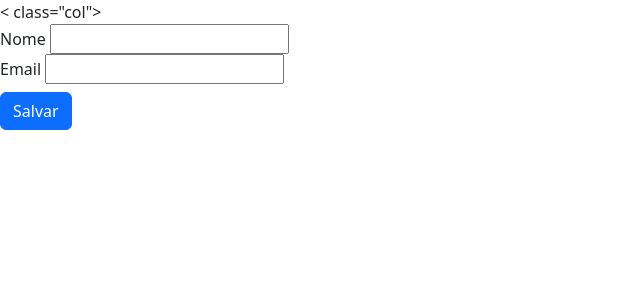
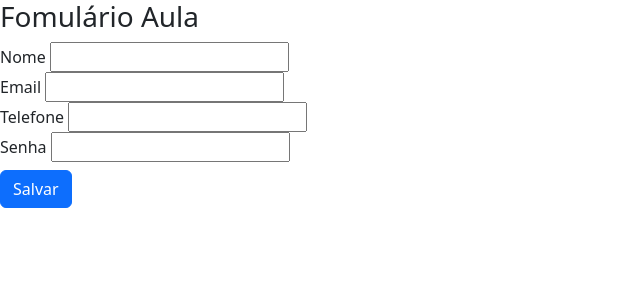
Before and after one commit to ewertonopogramador/pweb1_2026_1, a PHP site: page /aulas/aula03_formulario.php in a window 1280 px wide. Shown: the top 300 px of the page, without its empty margins (0-640 px from the left). Run offline with PHP 8.4, Linux system fonts and the light colour scheme; some libraries are stand-ins or nearby versions.

Commit message:
commit formulario
mais atualizações do formulario e ajuste

```diff
--- a/php/aulas/aula03_formulario.php
+++ b/php/aulas/aula03_formulario.php
@@ -1,9 +1,9 @@
 <?php
-    include '../header.php'
+    include '../header.php';
 ?>
 
-< class="col">
 <form action="resultadoFormAluno.php" method="get">
+    <h3>Fomulário Aula</h3>
     <div class="col-6">
         <label for="nome">Nome</label>
         <input type="text" name ="nome" calss="form-control">
@@ -12,11 +12,19 @@
         <label for="email">Email</label>
         <input type="text" name ="email" calss="form-control">
     </div>
+    <div class="col-6">
+        <label for="telefone">Telefone</label>
+        <input type="number" name ="telefone" calss="form-control">
+    </div>
+    <div class="col-6">
+        <label for="senha">Senha</label>
+        <input type="password" name ="senha" calss="form-control">
+    </div>
     <div class="mt-2">
         <button type="submit" class="btn btn-primary">Salvar</button>
     </div>
 </form>
 
 <?php
-    include '../footer.php'
+    include '../footer.php';
 ?>
--- a/php/index.php
+++ b/php/index.php
@@ -1,5 +1,5 @@
 <?php
-    include '../header.php'
+    include './header.php';
 ?>
 
 <div class="col">
@@ -8,5 +8,5 @@
 </div>
 
 </a><?php
-    include '../footer.php'
+    include './footer.php';
 ?>
```
Also changed, not shown: php/aulas/resultadoFormAluno.php (+8 -3 lines).
